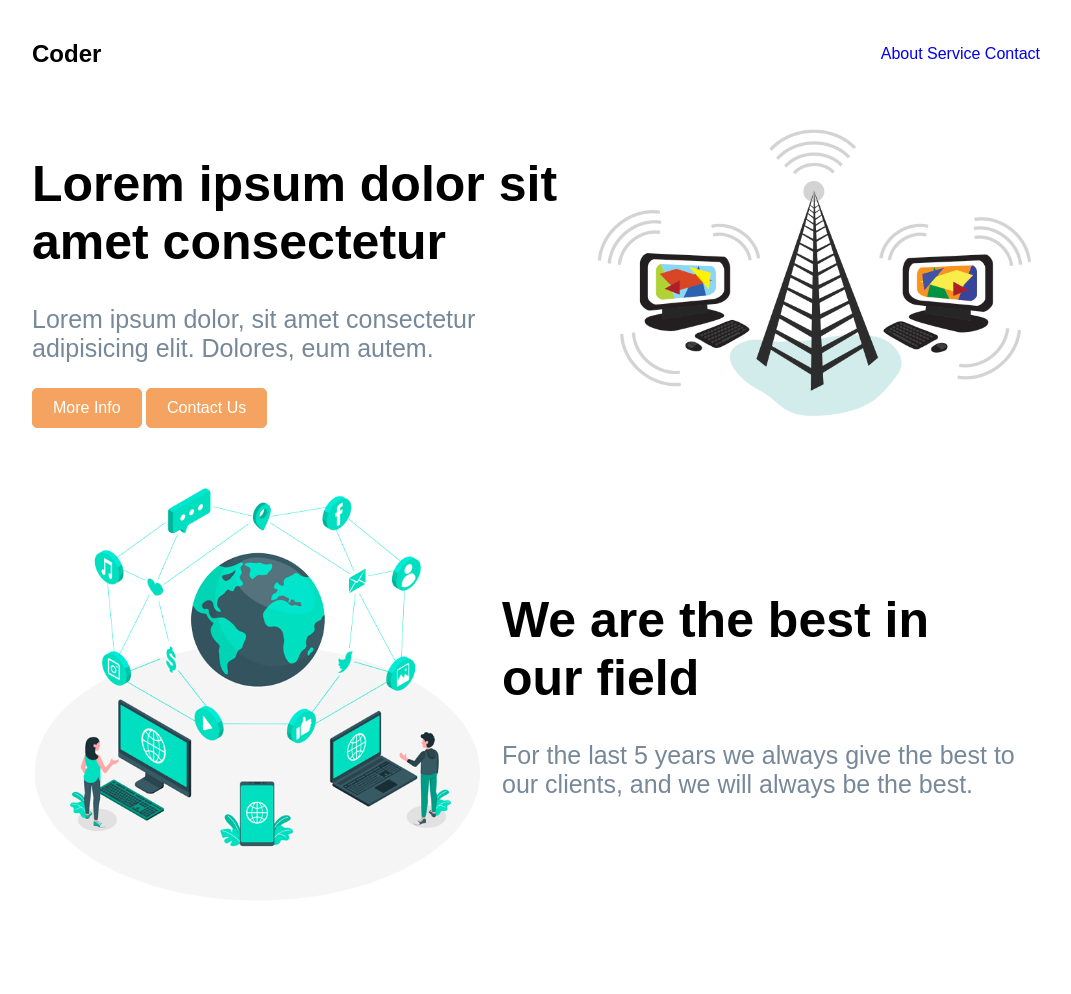
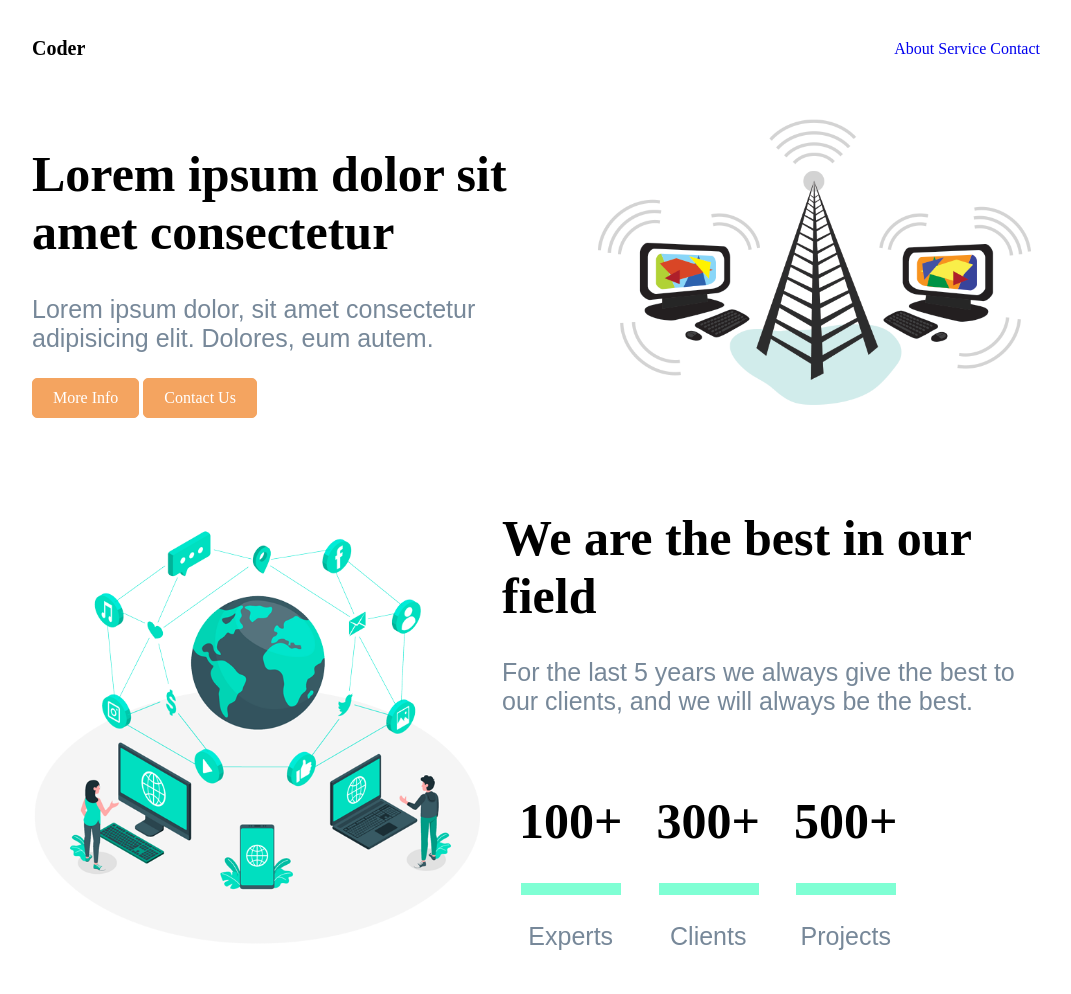
Before and after one commit to azzahrassbila/Tugas5, a plain HTML site: page index.html in a window 1280 px wide. Shown: the whole page, without its empty margins (104-1175 px from the left). Before the commit the page ends 940 px from the top, so only its background shows below. Drawn offline with Linux system fonts and the light colour scheme.

Commit message:
update index.html and style5.css

```diff
--- a/index.html
+++ b/index.html
@@ -34,8 +34,33 @@
         <div class="text-content">
             <h1>We are the best in our field</h1>
             <p class="my-paragraph">For the last 5 years we always give the best to our clients, and we will always be the best.</p>
-        </div>
-    </div>
+            <div class="kolom1">
+                <h1 class="Experts">100+</h1>
+                <table>
+                    <tr>
+                      <td></td>
+                    </tr>
+                  </table>
+                <p class="my-paragraph">Experts</p>
+              </div>
+              <div class="kolom2">
+                <h1 class="Experts">300+</h1>
+                <table>
+                    <tr>
+                      <td></td>
+                    </tr>
+                  </table>
+                <p class="my-paragraph">Clients</p>
+              </div>
+              <div class="kolom3">
+                <h1 class="Experts">500+</h1>
+                <table>
+                    <tr>
+                      <td></td>
+                    </tr>
+                  </table>
+                <p class="my-paragraph">Projects</p>
+              </div>
 </body>
 </html>
 </body>
--- a/style5.css
+++ b/style5.css
@@ -1,17 +1,36 @@
 body{
-    font-family: 'Gabarito', sans-serif;
+    font-family: 'Gabarito' sans-serif;
 }
 
 h1{
-    font-family: 'Cormorant Garamond', serif;
-    font-family: 'Gabarito', sans-serif;
-    color:black;
+    font-family: 'Gabarito Garamond', serif;
+    font-family: 'Gabarito' sans-serif;
+    color: black;
 }
 
 .my-paragraph {
     font-family: 'Gabarito', sans-serif;
     font-size: 25px;
     color: lightslategray;
+}
+
+.header{
+    display:  flex;
+    align-items: center;
+    justify-content: space-between;
+    padding: 16px 128px;
+    position: sticky;
+    top: 0;
+    z-index: 5;
+    background-color: white;
+}
+
+nav a{
+    text-decoration: none;
+}
+
+nav > a:hover{
+    color: darkred
 }
 
 .header{
@@ -25,7 +44,6 @@ h1{
     background-color: white;
 }
 
-/* Untuk menghilangkan garis bawah dari tautan di elemen navigasi */
 nav a {
     text-decoration: none;
 }
@@ -34,10 +52,9 @@ nav > a:hover{
     color: darkred;
 }
 
-/* Mengatur ukuran font dan ketebalan pada teks "Lorem ipsum dolor sit amet consectetur" */
 .landing h1 {
-    font-size: 50px; /* Ganti dengan ukuran yang Anda inginkan */
-    font-weight: bold; /* Mengatur teks menjadi tebal */
+    font-size: 50px;
+    font-weight: bold;
 }
 
 .landing {
@@ -53,38 +70,36 @@ img{
     width: 450px;
 }
 
-/* Untuk kotak "More Info" */
 .bttnInfo {
     display: inline-block;
     padding: 10px 20px;
-    background-color: sandybrown; /* Warna latar belakang awal */
-    color: #fff; /* Warna teks awal */
-    border: 1px solid sandybrown; /* Warna border awal */
+    background-color: sandybrown;
+    color: #fff;
+    border: 1px solid sandybrown;
     text-decoration: none;
     border-radius: 5px;
-    transition: background-color 0.3s, color 0.3s; /* Efek transisi perubahan warna */
+    transition: background-color 0.3s, color 0.3s;
 }
 
 .bttnInfo:hover {
-    background-color: chocolate; /* Warna latar belakang saat dihover */
-    color: #fff; /* Warna teks saat dihover */
+    background-color: chocolate;
+    color: #fff;
 }
 
-/* Untuk kotak "Contact Us" */
 .bttnContact {
     display: inline-block;
     padding: 10px 20px;
-    background-color: sandybrown; /* Warna latar belakang awal */
-    color: #fff; /* Warna teks awal */
-    border: 1px solid sandybrown; /* Warna border awal */
+    background-color: sandybrown;
+    color: #fff;
+    border: 1px solid sandybrown;
     text-decoration: none;
     border-radius: 5px;
-    transition: background-color 0.3s, color 0.3s; /* Efek transisi perubahan warna */
+    transition: background-color 0.3s, color 0.3s;
 }
 
 .bttnContact:hover {
-    background-color: chocolate; /* Warna latar belakang saat dihover */
-    color: #fff; /* Warna teks saat dihover */
+    background-color: chocolate;
+    color: #fff;
 }
 
 .landing {
@@ -92,14 +107,13 @@ img{
     align-items: center;
 }
 
-
 .text-content {
     flex: 1;
-    padding: 20px; /* Add padding for spacing */
+    padding: 20px;
 }
 
 h1 {
-    font-size: 24px;
+    font-size: 20px;
 }
 
 p {
@@ -113,5 +127,43 @@ p {
 .merged-text h1,
 .merged-text p {
     display: inline;
-    margin-right: 10px; /* Add space between the elements if needed */
+    margin-right: 10px;
 }
+
+.kolom1{
+    display: grid;
+    float: left;
+    text-align: center;
+    justify-content: center;
+    margin: 2px;
+    padding: 15px;
+}
+.kolom2{
+    display: grid;
+    float: left;
+    text-align: center;
+    justify-content: center;
+    margin: 2px;
+    padding: 15px;
+}
+.kolom3{
+    display: grid;
+    float: left;
+    text-align: center;
+    justify-content: center;
+    margin: 2px;
+    padding: 15px;
+  }
+
+  table {
+    border: none;
+    position: relative;
+    justify-content: center;
+    background-color: aquamarine;
+    color: aquamarine;
+    border: 3px solid aquamarine;
+    width: 100px;
+    margin-bottom: 2px;
+    margin-left: 2px;
+    margin-right: auto;
+}
```
